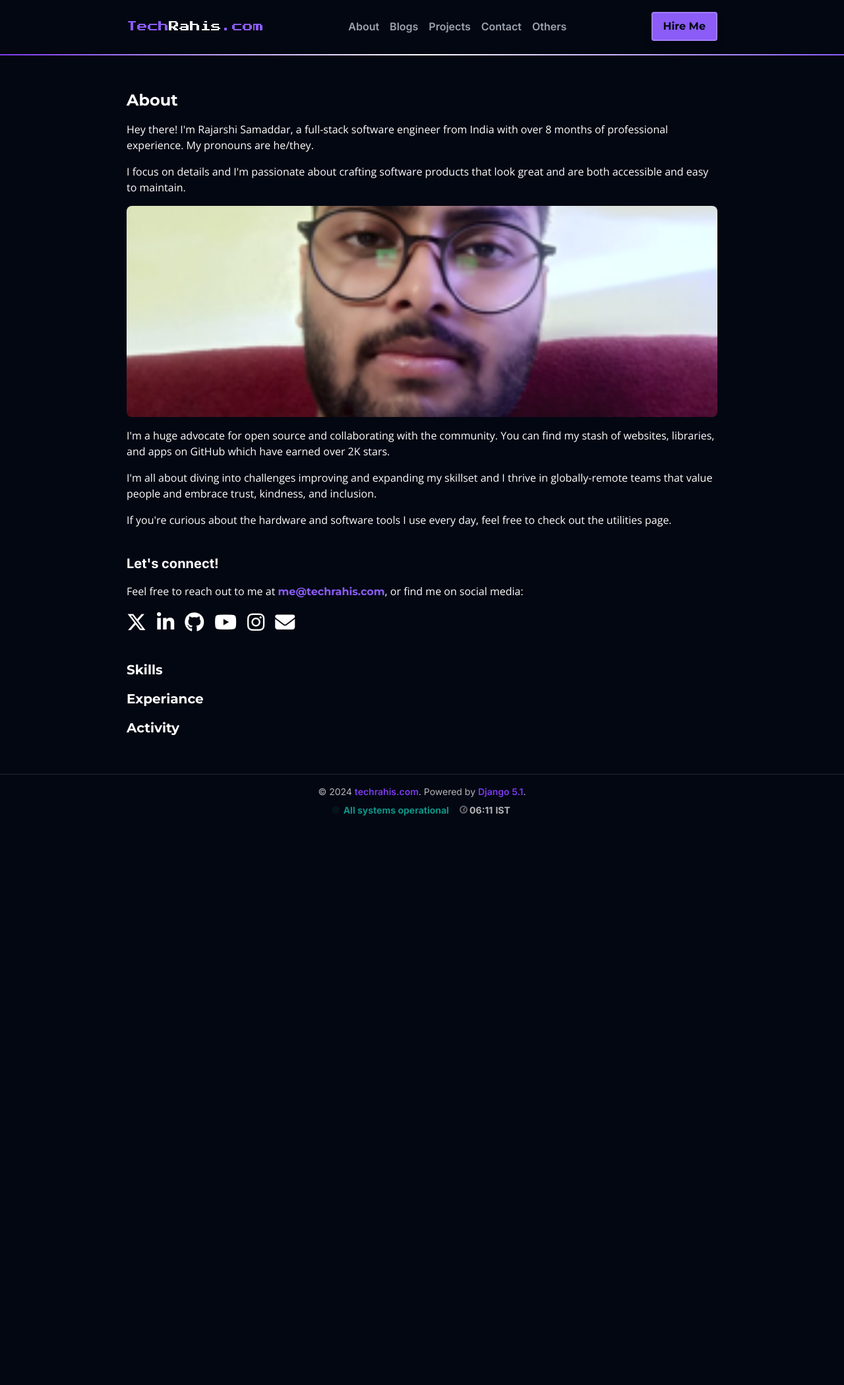
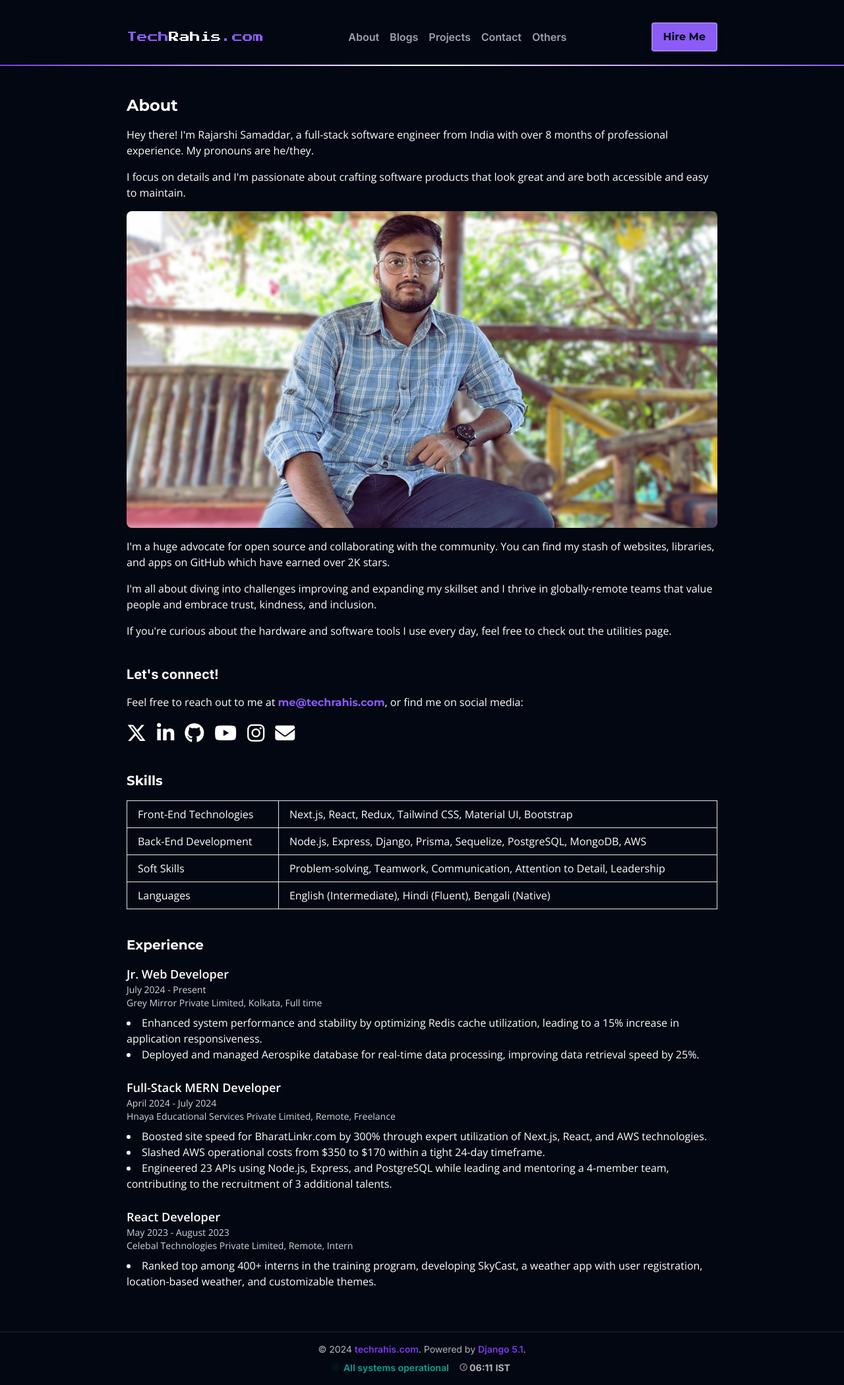
Before and after one commit to techrahis/tech-rahis-dot-com, a Django app: template core/templates/about.html in a window 1280 px wide. Shown: the whole page at 66% size. Before the commit the page ends 1236 px from the top, so only its background shows below. Run offline with Django 4.2, Linux system fonts and the light colour scheme; the template is opened without the code that fills it, so the values that code supplies are empty; some libraries are stand-ins or nearby versions.

Commit message:
Update CSS styles and templates

```diff
--- a/core/templates/about.html
+++ b/core/templates/about.html
@@ -2,7 +2,7 @@
 {% load static %}
 {% block title %}About{% endblock %}
 {% block content %}
-    <div class="text-white mt-16 sm:mt-14">
+    <div class="text-white mt-4 md:mt-16">
         <h1 class="font-montserrat text-2xl font-bold mb-4">About</h1>
         <p class="mb-4 font-opensans">
             Hey there! I'm Rajarshi Samaddar, a full-stack software engineer from India with over 8 months of professional experience. My pronouns are he/they.
@@ -10,8 +10,8 @@
         <p class="mb-4 font-opensans">
             I focus on details and I'm passionate about crafting software products that look great and are both accessible and easy to maintain.
         </p>
-        <img class="w-full max-h-[40vh] object-cover mb-4 rounded-lg"
-             src="{% static 'image/me.png' %}"
+        <img class="w-full max-h-[60vh] object-cover mb-4 rounded-lg"
+             src="{% static 'image/about-me.png' %}"
              alt="My Image" />
         <p class="mb-4 font-opensans">
             I'm a huge advocate for open source and collaborating with the community. You can find my stash of websites, libraries, and apps on GitHub which have earned over 2K stars.
@@ -30,7 +30,63 @@
             {% include "components/social_icon.html" %}
         </ul>
         <h3 class="font-montserrat text-xl font-bold mb-4 flex justify-start items-center gap-2">Skills</h3>
-        <h3 class="font-montserrat text-xl font-bold mb-4 flex justify-start items-center gap-2">Experiance</h3>
-        <h3 class="font-montserrat text-xl font-bold mb-4 flex justify-start items-center gap-2">Activity</h3>
+        <table class="table-auto w-full text-left">
+            <tbody>
+                <tr>
+                    <td class="border px-4 py-2">Front-End Technologies</td>
+                    <td class="border px-4 py-2">Next.js, React, Redux, Tailwind CSS, Material UI, Bootstrap</td>
+                </tr>
+                <tr>
+                    <td class="border px-4 py-2">Back-End Development</td>
+                    <td class="border px-4 py-2">Node.js, Express, Django, Prisma, Sequelize, PostgreSQL, MongoDB, AWS</td>
+                </tr>
+                <tr>
+                    <td class="border px-4 py-2">Soft Skills</td>
+                    <td class="border px-4 py-2">Problem-solving, Teamwork, Communication, Attention to Detail, Leadership</td>
+                </tr>
+                <tr>
+                    <td class="border px-4 py-2">Languages</td>
+                    <td class="border px-4 py-2">English (Intermediate), Hindi (Fluent), Bengali (Native)</td>
+                </tr>
+            </tbody>
+        </table>
+        <h3 class="font-montserrat text-xl font-bold mb-4 flex justify-start items-center mt-10 gap-2">Experience</h3>
+        <div class="experience-section">
+            <div class="experience-item mb-6">
+                <h4 class="text-lg font-semibold">Jr. Web Developer</h4>
+                <p class="text-sm text-gray-300">July 2024 - Present</p>
+                <p class="text-sm text-gray-300">Grey Mirror Private Limited, Kolkata, Full time</p>
+                <ul class="list-disc list-inside mt-2">
+                    <li>
+                        Enhanced system performance and stability by optimizing Redis cache utilization, leading to a 15% increase in application responsiveness.
+                    </li>
+                    <li>Deployed and managed Aerospike database for real-time data processing, improving data retrieval speed by 25%.</li>
+                </ul>
+            </div>
+            <div class="experience-item mb-6">
+                <h4 class="text-lg font-semibold">Full-Stack MERN Developer</h4>
+                <p class="text-sm text-gray-300">April 2024 - July 2024</p>
+                <p class="text-sm text-gray-300">Hnaya Educational Services Private Limited, Remote, Freelance</p>
+                <ul class="list-disc list-inside mt-2">
+                    <li>
+                        Boosted site speed for BharatLinkr.com by 300% through expert utilization of Next.js, React, and AWS technologies.
+                    </li>
+                    <li>Slashed AWS operational costs from $350 to $170 within a tight 24-day timeframe.</li>
+                    <li>
+                        Engineered 23 APIs using Node.js, Express, and PostgreSQL while leading and mentoring a 4-member team, contributing to the recruitment of 3 additional talents.
+                    </li>
+                </ul>
+            </div>
+            <div class="experience-item mb-6">
+                <h4 class="text-lg font-semibold">React Developer</h4>
+                <p class="text-sm text-gray-300">May 2023 - August 2023</p>
+                <p class="text-sm text-gray-300">Celebal Technologies Private Limited, Remote, Intern</p>
+                <ul class="list-disc list-inside mt-2">
+                    <li>
+                        Ranked top among 400+ interns in the training program, developing SkyCast, a weather app with user registration, location-based weather, and customizable themes.
+                    </li>
+                </ul>
+            </div>
+        </div>
     </div>
 {% endblock %}
--- a/core/views.py
+++ b/core/views.py
@@ -1,8 +1,10 @@
 from django.shortcuts import render
 from .forms import *
+from projects.models import Project
 
 def home(request):
-    return render(request, 'home.html')
+    projects = Project.objects.only('id', 'title', 'date', 'short_description', 'thumbnail', 'slug').order_by('-date')
+    return render(request, 'home.html', {'projects': projects})
 
 def about(request):
     return render(request, 'about.html')
--- a/projects/templates/project_detail.html
+++ b/projects/templates/project_detail.html
@@ -1,8 +1,9 @@
 {% extends "_base.html" %}
 {% block title %}{{ project.title }}{% endblock %}
+{% block meta_description %}{{ project.short_description }}{% endblock %}
 {% block content %}
     <div class="text-white mt-16 sm:mt-14">
-        <h1 class="font-montserrat text-5xl font-bold mb-8 text-center">{{ project.title }}</h1>
+        <h1 class="font-montserrat text-2xl md:text-5xl font-bold mb-8 text-center">{{ project.title }}</h1>
         <img src="{{ project.cover_image.url }}"
              alt="{{ project.title }}"
              class="w-full h-64 md:h-96 object-cover rounded-2xl mb-8">
--- a/static/css/input.css
+++ b/static/css/input.css
@@ -28,6 +28,10 @@
   left: 0;
   width: 100%;
   z-index: 10;
+}
+
+.no-scroll {
+  overflow: hidden;
 }
 
 input {
--- a/static/css/main.css
+++ b/static/css/main.css
@@ -1189,14 +1209,26 @@ video {
   height: 6vh;
 }
 
+.h-full{
+  height: 100%;
+}
+
 .max-h-\[40vh\]{
   max-height: 40vh;
 }
 
+.max-h-\[60vh\]{
+  max-height: 60vh;
+}
+
 .min-h-\[90vh\]{
   min-height: 90vh;
 }
 
+.w-1\/6{
+  width: 16.666667%;
+}
+
 .w-60{
   width: 15rem;
 }
@@ -1223,6 +1255,10 @@ video {
 
 .flex-grow{
   flex-grow: 1;
+}
+
+.table-auto{
+  table-layout: auto;
 }
 
 .scale-75{
@@ -1252,6 +1288,14 @@ video {
   animation: spin 6s linear infinite;
 }
 
+.list-inside{
+  list-style-position: inside;
+}
+
+.list-disc{
+  list-style-type: disc;
+}
+
 .grid-cols-1{
   grid-template-columns: repeat(1, minmax(0, 1fr));
 }
@@ -1496,6 +1562,10 @@ video {
   padding-bottom: 1rem;
 }
 
+.text-left{
+  text-align: left;
+}
+
 .text-center{
   text-align: center;
 }
@@ -2031,14 +2085,38 @@ option:hover {
     margin-left: 1.5rem;
   }
 
+  .md\:mt-4{
+    margin-top: 1rem;
+  }
+
   .md\:mt-6{
     margin-top: 1.5rem;
   }
 
+  .md\:mt-14{
+    margin-top: 3.5rem;
+  }
+
+  .md\:mt-16{
+    margin-top: 4rem;
+  }
+
+  .md\:block{
+    display: block;
+  }
+
+  .md\:hidden{
+    display: none;
+  }
+
   .md\:h-96{
     height: 24rem;
   }
 
+  .md\:w-1\/12{
+    width: 8.333333%;
+  }
+
   .md\:w-1\/4{
     width: 25%;
   }
--- a/templates/_base.html
+++ b/templates/_base.html
@@ -10,7 +10,7 @@
       {% block title %}{% endblock %}
     - TechRahis</title>
     <meta name="description"
-          content="{% block meta_description %}Default description{% endblock %}" />
+          content="{% block meta_description %}TechRahis.com is a personal website of Rajarshi Samaddar.{% endblock %}" />
     <link rel="shortcut icon"
           href="{% static 'image/favicon.png' %}"
           type="image/x-icon">
--- a/templates/components/navbar.html
+++ b/templates/components/navbar.html
@@ -1,6 +1,6 @@
 <nav class="gradient-border-bottom fixed-navbar border-gray-600 text-slate-100 bg-gray-950 px-4 sm:px-0">
     <div>
-        <div class="max-w-4xl mx-auto mt-4 sm:mt-0 h-[6vh] sm:h-[10vh] flex justify-between items-center">
+        <div class="max-w-4xl mx-auto mt-2 md:mt-4 sm:mt-0 h-[6vh] sm:h-[10vh] flex justify-between items-center">
             <div class="font-press-start text-md">
                 <a href="{% url 'home' %}">
                     <p>
@@ -9,12 +9,38 @@
                 </a>
             </div>
             <div class="hidden sm:block">{% include "./header_list.html" %}</div>
-            <a href="{% url 'hire_me' %}">
+            <a class="hidden md:block" href="{% url 'hire_me' %}">
                 <button class="bg-violet-500 hover:bg-purple-600 border-2 border-white border-opacity-20 shadow-lg text-gray-950 font-bold py-1 px-2 sm:py-2 sm:px-4 rounded font-montserrat">
                     Hire Me
                 </button>
             </a>
+            <a class="block md:hidden"
+               href="javascript:void(0);"
+               onclick="openModal()">
+                <i class="fa-solid fa-bars-staggered text-2xl"></i>
+            </a>
         </div>
-        <div class="block sm:hidden mt-3 mb-2">{% include "./header_list.html" %}</div>
+        {% comment %} <div class="block sm:hidden mt-3 mb-2">{% include "./header_list.html" %}</div> {% endcomment %}
     </div>
 </nav>
+<!-- Fullscreen Modal -->
+<div id="fullscreenModal"
+     class="fixed inset-0 bg-gray-900 bg-opacity-90 hidden z-50">
+    <div class="flex justify-end p-4">
+        <button onclick="closeModal()" class="text-white text-3xl">&times;</button>
+    </div>
+    <div class="flex justify-center items-center h-full">
+        <div class="text-white text-center">{% include "./header_list.html" %}</div>
+    </div>
+</div>
+<script>
+function openModal() {
+    document.getElementById('fullscreenModal').style.display = 'block';
+    document.body.classList.add('no-scroll');
+}
+
+function closeModal() {
+    document.getElementById('fullscreenModal').style.display = 'none';
+    document.body.classList.remove('no-scroll');
+}
+</script>
```
Also changed, not shown: other parts of static/css/main.css (+60 -29 lines), core/templates/home.html (+21 -2 lines), static/image/about-me.png (added).
